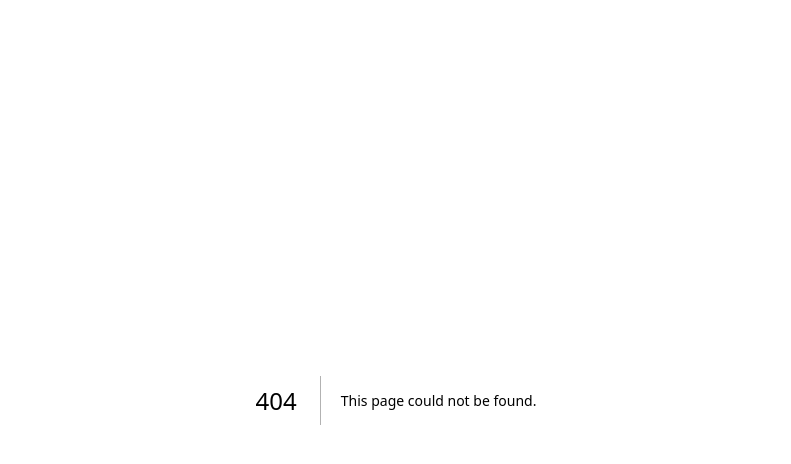
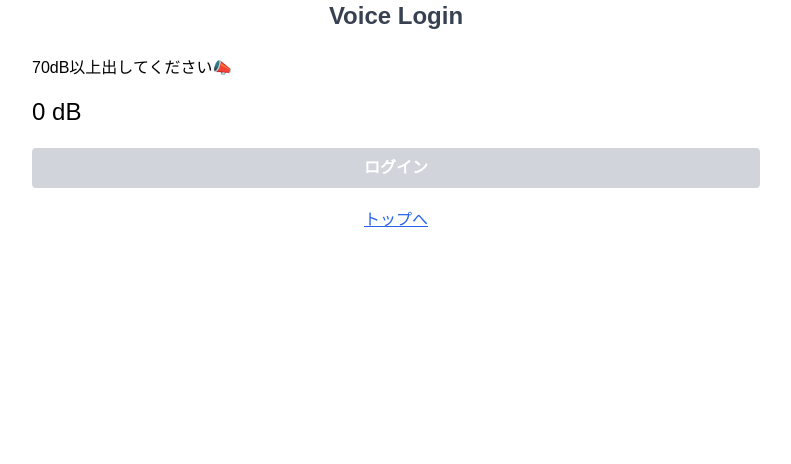
Before and after one commit to momoyama-tech/login-game, a Next.js app: page /voice in a window 1280 px wide. Before the commit this address had no page. Shown: the top 464 px of the page, without its empty margins (244-1035 px from the left). Built offline with nearby package versions, Linux system fonts and the light colour scheme; no server answers.

Commit message:
feat: Voice Loginページを作成

```diff
--- /dev/null
+++ b/declarations.d.ts
@@ -0,0 +1,3 @@
+interface Window {
+  webkitAudioContext: typeof AudioContext;
+}
--- a/src/app/page.tsx
+++ b/src/app/page.tsx
@@ -4,23 +4,34 @@ export default function TopPage() {
   return (
     <div className="min-h-screen bg-white flex flex-col justify-between items-center p-6">
       <div className="flex-grow flex items-center justify-center">
-        <h1 className="text-5xl font-bold text-gray-800">
-          Login Game
-        </h1>
+        <h1 className="text-5xl font-bold text-gray-800">Login Game</h1>
       </div>
       <div className="flex-grow flex items-center justify-center">
-        <h1 className="text-3xl font-bold text-gray-800">
-          Play Now
-        </h1>
+        <h1 className="text-3xl font-bold text-gray-800">Play Now</h1>
       </div>
       <div className="mb-6 space-y-4">
-        <Link href="/login" className="block w-full max-w-md mx-auto bg-blue-500 hover:bg-blue-700 text-white font-bold py-2 px-4 rounded text-center">
+        <Link
+          href="/login"
+          className="block w-full max-w-md mx-auto bg-blue-500 hover:bg-blue-700 text-white font-bold py-2 px-4 rounded text-center"
+        >
           Login
         </Link>
-        <Link href="/test" className="block w-full max-w-md mx-auto bg-blue-500 hover:bg-blue-700 text-white font-bold py-2 px-4 rounded text-center">
+        <Link
+          href="/test"
+          className="block w-full max-w-md mx-auto bg-blue-500 hover:bg-blue-700 text-white font-bold py-2 px-4 rounded text-center"
+        >
           Login Test1
         </Link>
-        <Link href="/register" className="block w-full max-w-md mx-auto bg-green-500 hover:bg-green-700 text-white font-bold py-2 px-4 rounded text-center">
+        <Link
+          href="/voice"
+          className="block w-full max-w-md mx-auto bg-blue-500 hover:bg-blue-700 text-white font-bold py-2 px-4 rounded text-center"
+        >
+          Voice Login
+        </Link>
+        <Link
+          href="/register"
+          className="block w-full max-w-md mx-auto bg-green-500 hover:bg-green-700 text-white font-bold py-2 px-4 rounded text-center"
+        >
           Create new account
         </Link>
       </div>
--- /dev/null
+++ b/src/app/voice/page.tsx
@@ -0,0 +1,124 @@
+"use client";
+
+import Link from "next/link";
+import { useRouter } from "next/navigation";
+import { useCallback, useEffect, useState } from "react";
+
+export default function VoicePage() {
+  const router = useRouter();
+
+  const [decibels, setDecibels] = useState(0);
+  const [error, setError] = useState("");
+  const [stream, setStream] = useState<MediaStream | null>(null);
+
+  const onSubmit = useCallback(
+    (event: React.FormEvent<HTMLFormElement>) => {
+      event.preventDefault();
+      setError("");
+
+      if (decibels >= 70) {
+        router.push("/result");
+        return;
+      }
+
+      setError("70dB以上出してください📣");
+    },
+    [decibels, router]
+  );
+
+  useEffect(() => {
+    let audioContext: AudioContext;
+    let analyser: AnalyserNode;
+    let microphone: MediaStreamAudioSourceNode;
+    let javascriptNode: ScriptProcessorNode;
+
+    const startAudio = async () => {
+      try {
+        if (stream == null) {
+          const mediaStream = await navigator.mediaDevices.getUserMedia({
+            audio: true,
+          });
+          setStream(mediaStream);
+        }
+
+        if (stream == null) return;
+
+        console.log("streamあるよ！");
+
+        audioContext = new (window.AudioContext || window.webkitAudioContext)();
+        analyser = audioContext.createAnalyser();
+        microphone = audioContext.createMediaStreamSource(stream);
+        javascriptNode = audioContext.createScriptProcessor(1024, 1, 1);
+
+        analyser.smoothingTimeConstant = 0.8;
+        analyser.fftSize = 1024;
+
+        microphone.connect(analyser);
+        analyser.connect(javascriptNode);
+        javascriptNode.connect(audioContext.destination);
+
+        javascriptNode.onaudioprocess = () => {
+          const array = new Float32Array(analyser.fftSize);
+          analyser.getFloatTimeDomainData(array);
+
+          let sum = 0.0;
+          for (let i = 0; i < array.length; i++) {
+            sum += array[i] * array[i];
+          }
+          const rms = Math.sqrt(sum / array.length);
+          const decibel = (100 / 32) * 10 * Math.log10(rms) + 100;
+          if (!Number.isFinite(decibel)) return;
+
+          console.log(`decibel: ${decibel}`);
+
+          setDecibels(parseFloat(decibel.toFixed(2)));
+        };
+      } catch (err) {
+        console.error("マイクへのアクセスが拒否されました:", err);
+        alert("マイク許可せんかい😡");
+        router.push("/");
+      }
+    };
+
+    startAudio();
+
+    return () => {
+      if (javascriptNode) javascriptNode.disconnect();
+      if (microphone) microphone.disconnect();
+      if (analyser) analyser.disconnect();
+      if (audioContext) audioContext.close();
+      if (stream) {
+        stream.getTracks().forEach((track) => track.stop());
+      }
+    };
+  }, [router, stream]);
+
+  return (
+    <main>
+      <h1 className="text-2xl font-bold mb-6 text-center text-gray-700">
+        Voice Login
+      </h1>
+      <div className="mb-5">
+        <p className="mb-4 text-black">70dB以上出してください📣</p>
+        <p className="text-2xl bold text-black">{decibels} dB</p>
+      </div>
+      <form onSubmit={onSubmit} className="mb-5">
+        <button
+          className="w-full bg-blue-500 hover:bg-blue-700 text-white font-bold py-2 px-4 rounded focus:outline-none focus:shadow-outline disabled:bg-gray-300"
+          disabled={decibels < 70}
+        >
+          ログイン
+        </button>
+        {error ?? <p className="text-red-500 text-sm mt-2">{error}</p>}
+      </form>
+      <div className="text-center">
+        <Link
+          href="/"
+          className="text-blue-600 visited:text-purple-600 underline"
+        >
+          トップへ
+        </Link>
+      </div>
+    </main>
+  );
+}
```
